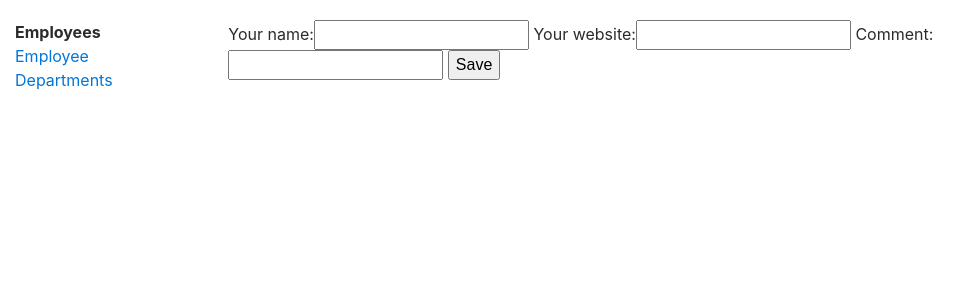
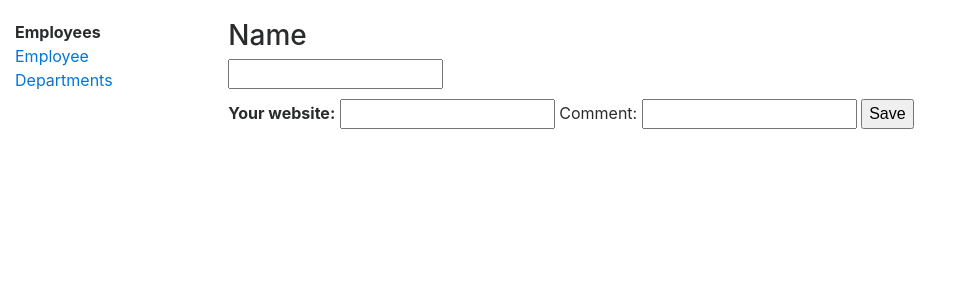
Before and after one commit to ProjoMania/projomania, a Django app: template apps/hr_employee/templates/hr_employee/employee_create_form.html in a window 1280 px wide. Shown: the part 63-363 px from the top of the page, without its empty margins (0-979 px from the left). Run offline with Django 3.2, Linux system fonts and the light colour scheme; the template is opened without the code that fills it, so the values that code supplies are empty; parts of the project's set-up code (start-up, migrations or seed data) failed here and were passed over; some libraries are stand-ins or nearby versions.

Commit message:
[IMP] Improve the code readability by refactoring the code.

```diff
--- a/apps/hr_employee/templates/hr_employee/employee_create_form.html
+++ b/apps/hr_employee/templates/hr_employee/employee_create_form.html
@@ -1,10 +1,18 @@
 {% extends 'hr_employee/hr_base.html' %}
 
 {% block main_content %}
-<form action="{% url 'hr_employee:employees_create' %}" method="post">{% csrf_token %}
-    <tr><th>Your name:</th><td><input type="text" name="name" required /></td></tr>
-<tr><th>Your website:</th><td><input type="text" name="work_phone" required /></td></tr>
-<tr><th>Comment:</th><td><input type="text" name="work_mobile" required /></td></tr>
-    <input type="submit" value="Save" />
-</form>
+    <form action="{% url 'hr_employee:employees_create' %}" method="post">{% csrf_token %}
+        <div style="padding-bottom: 10px;">
+            <h3>Name</h3>
+            <input type="text" name="name" required/>
+        </div>
+
+        <strong>Your website:</strong>
+        <input type="text" name="work_phone" required/>
+        <tr>
+            <th>Comment:</th>
+            <td><input type="text" name="work_mobile" required/></td>
+        </tr>
+        <input type="submit" value="Save"/>
+    </form>
 {% endblock %}
```
